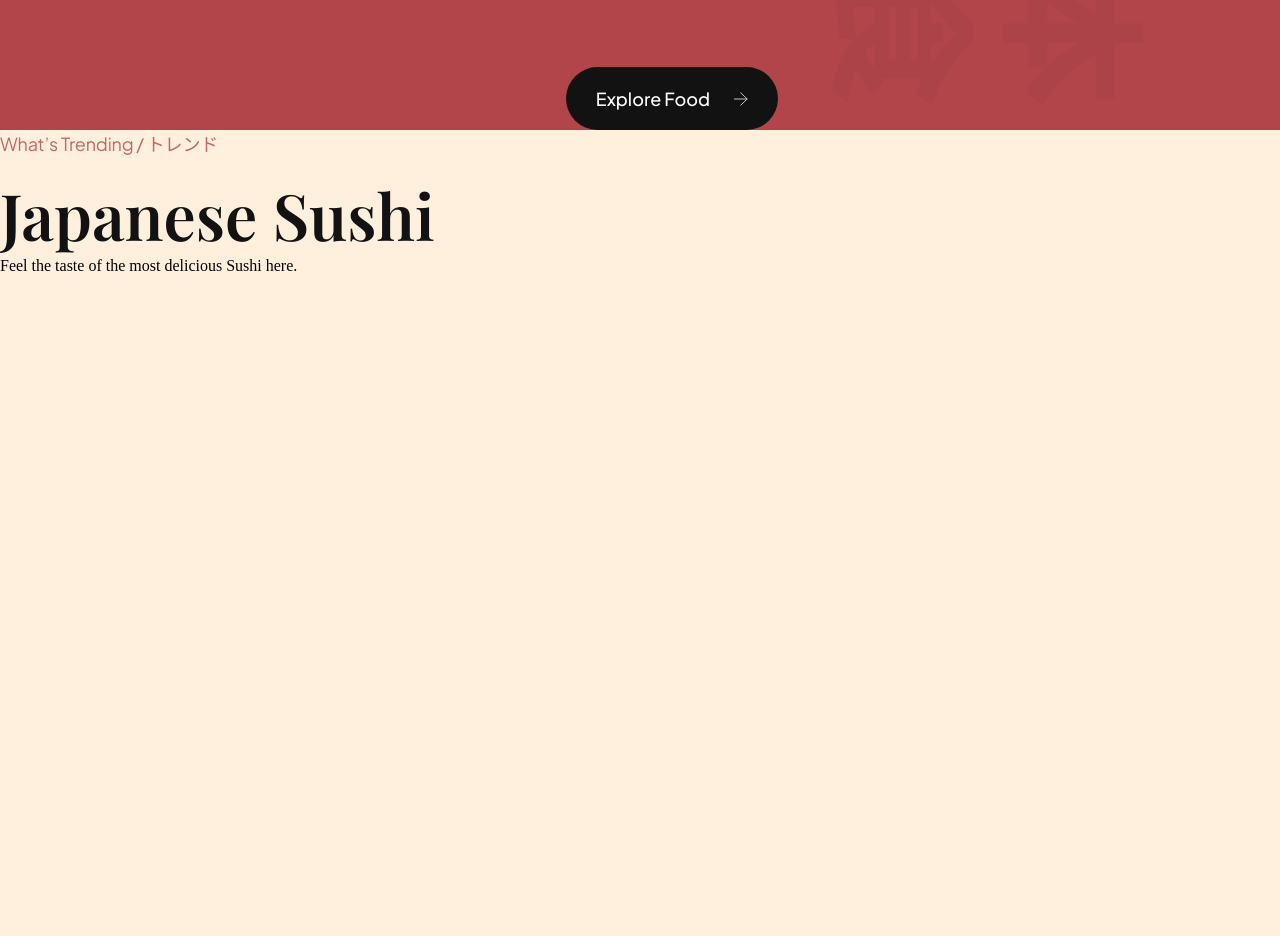
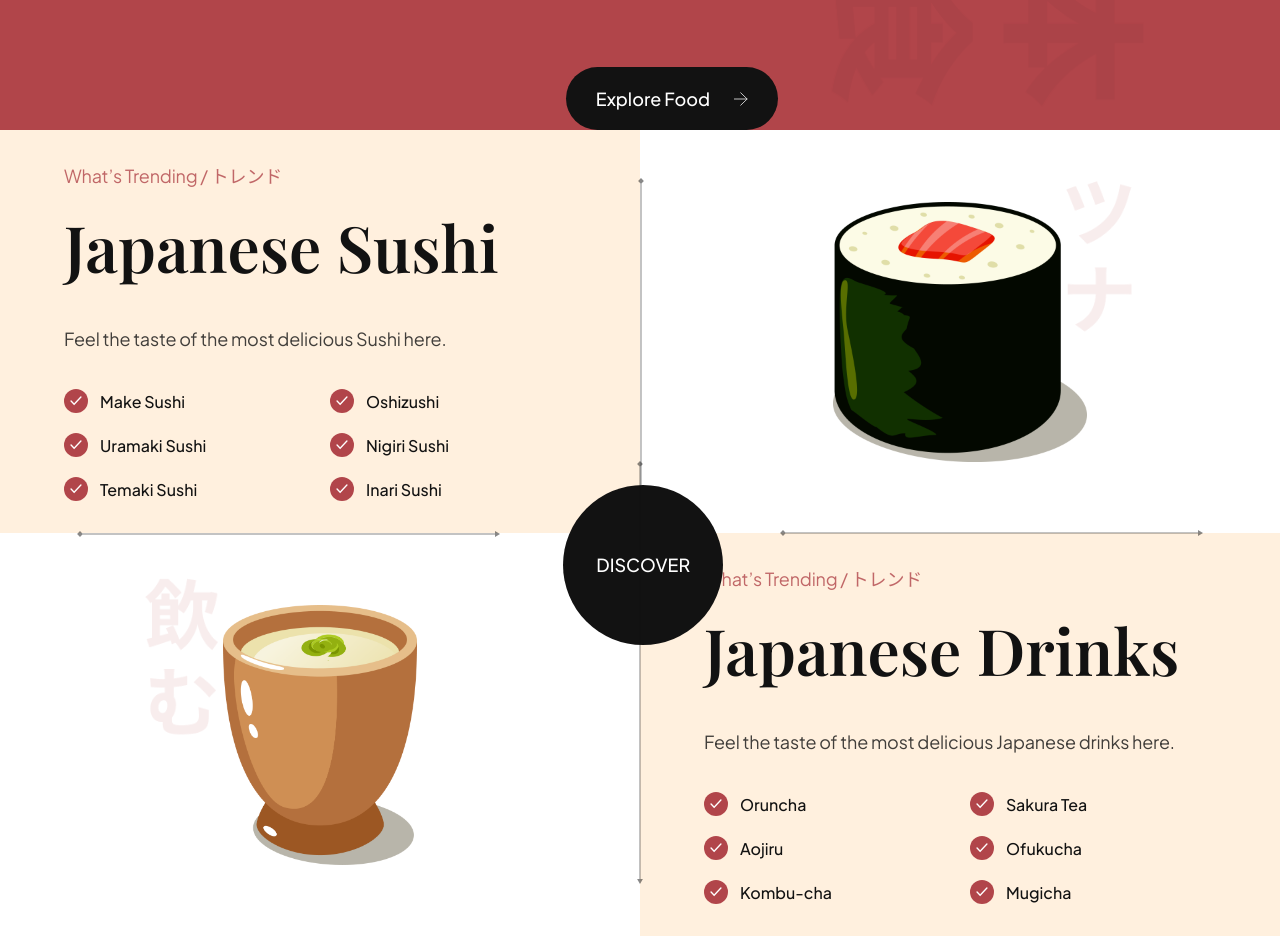
Before and after one commit to Yannssouza/sushi, a website built with Vite: page index.html in a window 1280 px wide. Shown: the part 2160-3096 px from the top of the page. Before the commit the page ends 2435 px from the top, so only its background shows below. Built offline with nearby package versions, Linux system fonts and the light colour scheme.

Commit message:
trendingv2

```diff
--- a/css/sections/trending.css
+++ b/css/sections/trending.css
@@ -0,0 +1,149 @@
+.trending {
+  position: relative;
+  display: flex;
+  flex-direction: column;
+  overflow: hidden;
+}
+
+.trending__discover {
+  position: absolute;
+}
+
+.trending-sushi,
+.trending-drink {
+  width: 100%;
+  min-width: 640px;
+  display: flex;
+  flex-direction: row;
+}
+
+.trending__content {
+  flex: 1;
+  display: flex;
+  justify-content: center;
+  flex-direction: column;
+  padding: 32px 64px;
+}
+
+.trending__list {
+  list-style: none;
+  flex-wrap: wrap;
+  gap: 20px;
+}
+
+.trending__list li {
+  flex: 1;
+  display: flex;
+  align-items: center;
+  flex-direction: row;
+  gap: 12px;
+  min-width: 210px;
+}
+
+.trending__icon {
+  width: 24px;
+  height: 24px;
+  background-color: var(--primary-color);
+  border-radius: 100%;
+}
+
+.trending__icon img {
+  width: 50%;
+  height: 50%;
+  object-fit: contain;
+}
+
+.trending__list p {
+  flex: 1;
+  font-size: 16px;
+  font-weight: 500;
+  font-family: var(--plus-jakarta-sans);
+  color: var(--secondary-color);
+}
+
+.trending__image {
+  flex: 1;
+  position: relative;
+  padding: 32px 64px;
+  background-color: var(--color-white);
+  background-repeat: no-repeat;
+  background-size: contain;
+  background-position: center;
+}
+
+.trending-sushi .trending__image {
+  background-image: url("../../assets/japanese_sushi.png");
+}
+
+.trending-drink .trending__image {
+  background-image: url("../../assets/japanese_drinks.png");
+}
+
+.trending__image img {
+  width: 254px;
+  height: 260px;
+  object-fit: contain;
+}
+
+.trending__discover {
+  position: absolute;
+  top: 44%;
+  left: 44%;
+  z-index: 1;
+  width: 160px;
+  height: 160px;
+  background-color: var(--secondary-color);
+  border-radius: 100%;
+  display: flex;
+  justify-content: center;
+  align-items: center;
+}
+
+.trending__discover p {
+  color: #ffffff;
+  text-transform: uppercase;
+  font-size: 18px;
+  font-weight: 500;
+  font-family: var(--plus-jakarta-sans);
+}
+
+.trending__arrow {
+  position: absolute;
+  z-index: 1;
+}
+
+.trending__arrow img {
+  object-fit: contain;
+}
+
+.trending__arrow-left {
+  left: -2.5px;
+  top: 12%;
+}
+
+.trending__arrow-left img,
+.trending__arrow-top img {
+  width: auto;
+  height: 100%;
+}
+
+.trending__arrow-top {
+  top: -10.5px;
+  left: 12%;
+}
+
+.trending__arrow-bottom {
+  bottom: -6.5px;
+  right: 12%;
+}
+
+.trending__arrow-bottom img,
+.trending__arrow-right img {
+  width: 100%;
+  height: auto;
+}
+
+.trending__arrow-right {
+  right: -2.5px;
+  bottom: 12%;
+}
--- a/index.html
+++ b/index.html
@@ -196,11 +196,121 @@
     </section>
 
     <section class="trending" id="food">
-      <div class="trending__content" data-aos="fade-right">
-        <p class="sushi__subtitle">What’s Trending / トレンド</p>
-        <h3 class="sushi__title">Japanese Sushi</h3>
-        <p>Feel the taste of the most delicious Sushi here.</p>
-      </div>
+      <section class="trending-sushi">
+        <div class="trending__content" data-aos="fade-right">
+          <p class="sushi__subtitle">What’s Trending / トレンド</p>
+          <h3 class="sushi__title">Japanese Sushi</h3>
+          <p class="sushi__description">
+            Feel the taste of the most delicious Sushi here.
+          </p>
+          <ul class="trending__list flex-between">
+            <li>
+              <div class="trending__icon flex-center">
+                <img src="assets/check.svg" alt="check" />
+              </div>
+              <p>Make Sushi</p>
+            </li>
+            <li>
+              <div class="trending__icon flex-center">
+                <img src="assets/check.svg" alt="check" />
+              </div>
+              <p>Oshizushi</p>
+            </li>
+            <li>
+              <div class="trending__icon flex-center">
+                <img src="assets/check.svg" alt="check" />
+              </div>
+              <p>Uramaki Sushi</p>
+            </li>
+            <li>
+              <div class="trending__icon flex-center">
+                <img src="assets/check.svg" alt="check" />
+              </div>
+              <p>Nigiri Sushi</p>
+            </li>
+            <li>
+              <div class="trending__icon flex-center">
+                <img src="assets/check.svg" alt="check" />
+              </div>
+              <p>Temaki Sushi</p>
+            </li>
+            <li>
+              <div class="trending__icon flex-center">
+                <img src="assets/check.svg" alt="check" />
+              </div>
+              <p>Inari Sushi</p>
+            </li>
+          </ul>
+        </div>
+
+        <div class="trending__image flex-center">
+          <img src="assets/sushi-5.png" alt="sushi 5" data-aos="fade-left" />
+          <div class="trending__arrow trending__arrow-left">
+            <img src="assets/arrow-vertical.svg" alt="arrow vertical" />
+          </div>
+          <div class="trending__arrow trending__arrow-bottom">
+            <img src="assets/arrow-horizontal.svg" alt="arrow horizontal" />
+          </div>
+        </div>
+      </section>
+      <div class="trending__discover" data-aos="zoom-in"><p>Discover</p></div>
+
+      <section class="trending-drink">
+        <div class="trending__image flex-center">
+          <img src="assets/sushi-4.png" alt="sushi 4" data-aos="fade-right" />
+          <div class="trending__arrow trending__arrow-top">
+            <img src="assets/arrow-horizontal.svg" alt="arrow horizontal" />
+          </div>
+          <div class="trending__arrow trending__arrow-right">
+            <img src="assets/arrow-vertical.svg" alt="arrow vertical" />
+          </div>
+        </div>
+        <div class="trending__content" data-aos="fade-left">
+          <p class="sushi__subtitle">What’s Trending / トレンド</p>
+          <h3 class="sushi__title">Japanese Drinks</h3>
+          <p class="sushi__description">
+            Feel the taste of the most delicious Japanese drinks here.
+          </p>
+          <ul class="trending__list flex-between">
+            <li>
+              <div class="trending__icon flex-center">
+                <img src="assets/check.svg" alt="check" />
+              </div>
+              <p>Oruncha</p>
+            </li>
+            <li>
+              <div class="trending__icon flex-center">
+                <img src="assets/check.svg" alt="check" />
+              </div>
+              <p>Sakura Tea</p>
+            </li>
+            <li>
+              <div class="trending__icon flex-center">
+                <img src="assets/check.svg" alt="check" />
+              </div>
+              <p>Aojiru</p>
+            </li>
+            <li>
+              <div class="trending__icon flex-center">
+                <img src="assets/check.svg" alt="check" />
+              </div>
+              <p>Ofukucha</p>
+            </li>
+            <li>
+              <div class="trending__icon flex-center">
+                <img src="assets/check.svg" alt="check" />
+              </div>
+              <p>Kombu-cha</p>
+            </li>
+            <li>
+              <div class="trending__icon flex-center">
+                <img src="assets/check.svg" alt="check" />
+              </div>
+              <p>Mugicha</p>
+            </li>
+          </ul>
+        </div>
+      </section>
     </section>
 
     <script src="js/script.js" type="module"></script>
```
